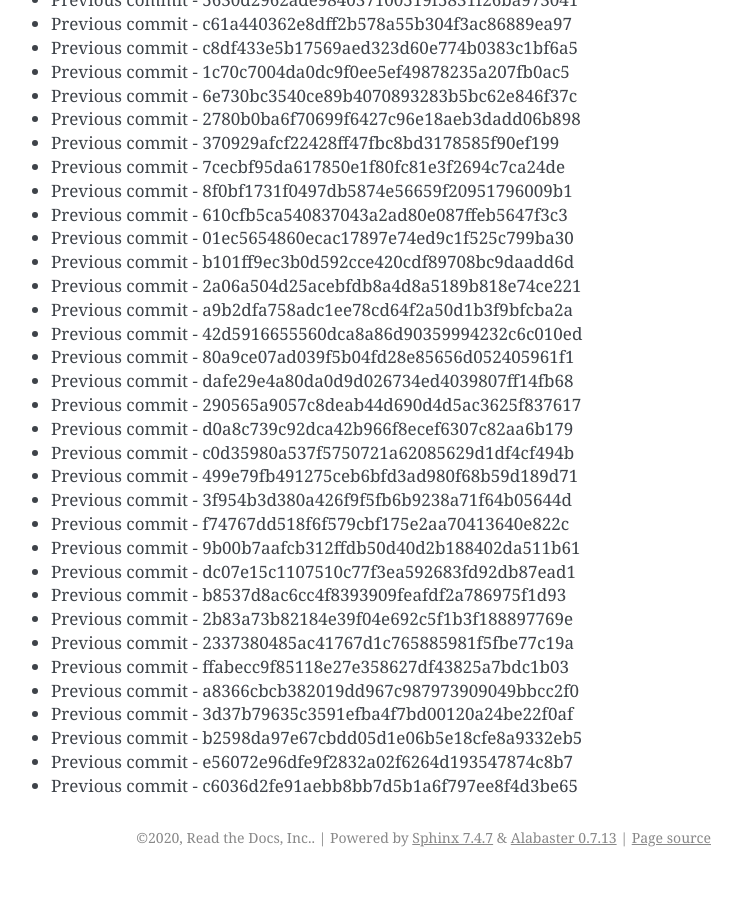
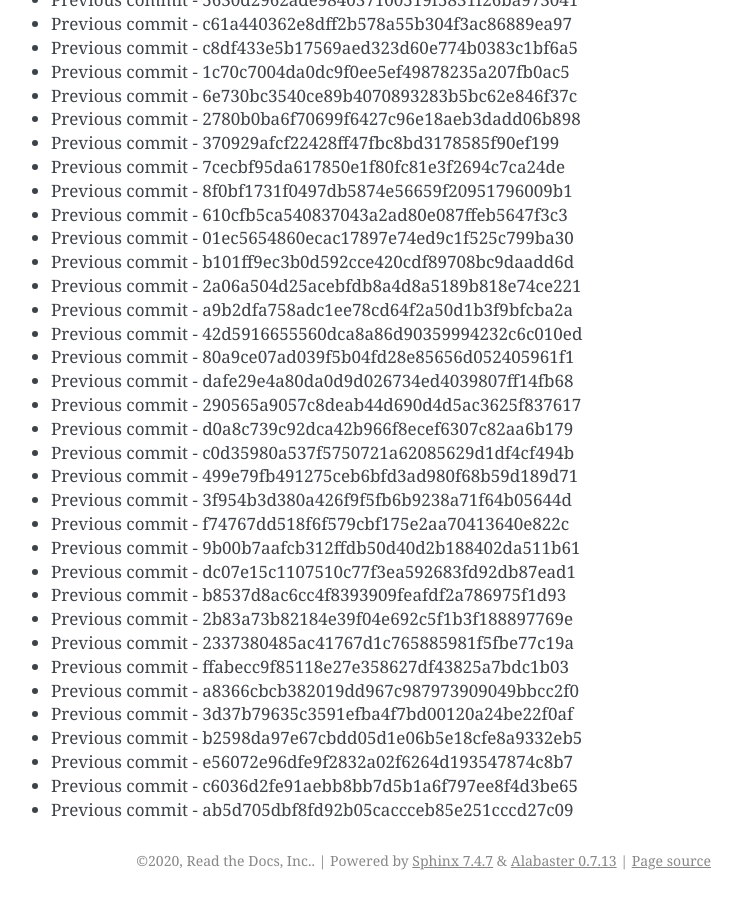
Before and after one commit to readthedocs/rtd-git-stresstest, a Sphinx documentation site: the page built from docs/updates.rst, in a window 1280 px wide and 900 px high, scrolled down 97318 px. Shown: the whole window, without its empty margins (399-1141 px from the left). Built offline with Sphinx 7.4.7, drawn with Linux system fonts in a browser that asks for light colours; before the commit the page ends 98195 px from its top, so only the background shows below that.

Commit message:
Generating commit from previous: ab5d705dbf8fd92b05caccceb85e251cccd27c09

```diff
--- a/docs/updates.rst
+++ b/docs/updates.rst
@@ -4121,3 +4121,4 @@ It can be tested for any performance characteristics.
 * Previous commit - b2598da97e67cbdd05d1e06b5e18cfe8a9332eb5
 * Previous commit - e56072e96dfe9f2832a02f6264d193547874c8b7
 * Previous commit - c6036d2fe91aebb8bb7d5b1a6f797ee8f4d3be65
+* Previous commit - ab5d705dbf8fd92b05caccceb85e251cccd27c09
```
